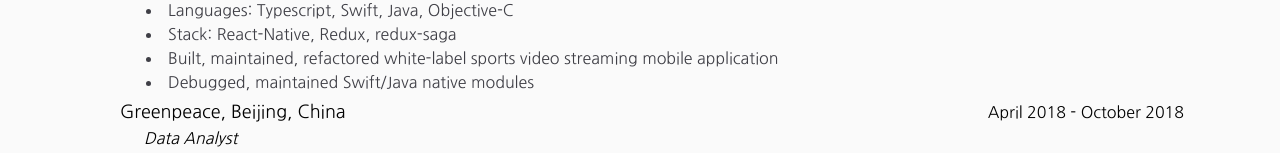
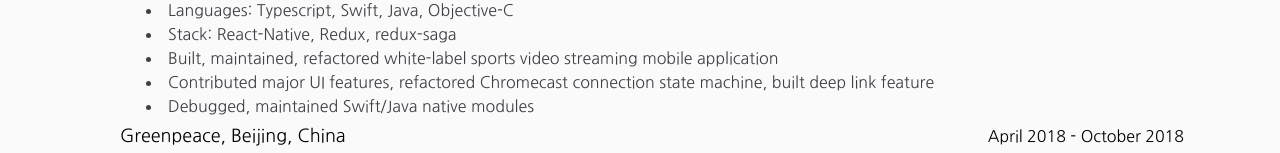
Before and after one commit to ahuounan/static-blog, a Next.js app: page /resume in a window 1280 px wide. Shown: the part 640-793 px from the top of the page. Built offline with nearby package versions, Linux system fonts and the light colour scheme.

Commit message:
Add endeavor streaming job bullet

```diff
--- a/components/contents/ResumeContent.tsx
+++ b/components/contents/ResumeContent.tsx
@@ -73,6 +73,7 @@
       'Languages: Typescript, Swift, Java, Objective-C',
       'Stack: React-Native, Redux, redux-saga',
       'Built, maintained, refactored white-label sports video streaming mobile application',
+      'Contributed major UI features, refactored Chromecast connection state machine, built deep link feature',
       'Debugged, maintained Swift/Java native modules'
     ]
   },
```
